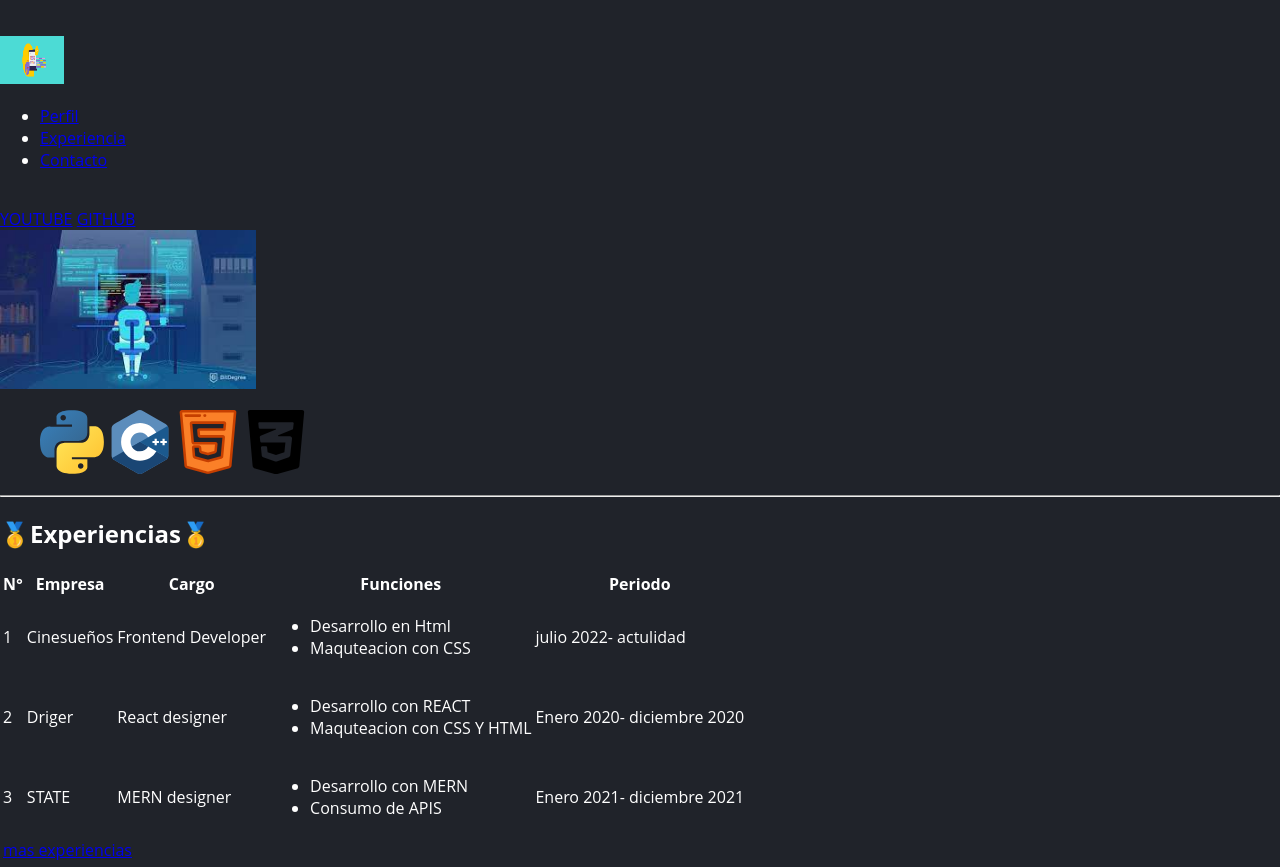
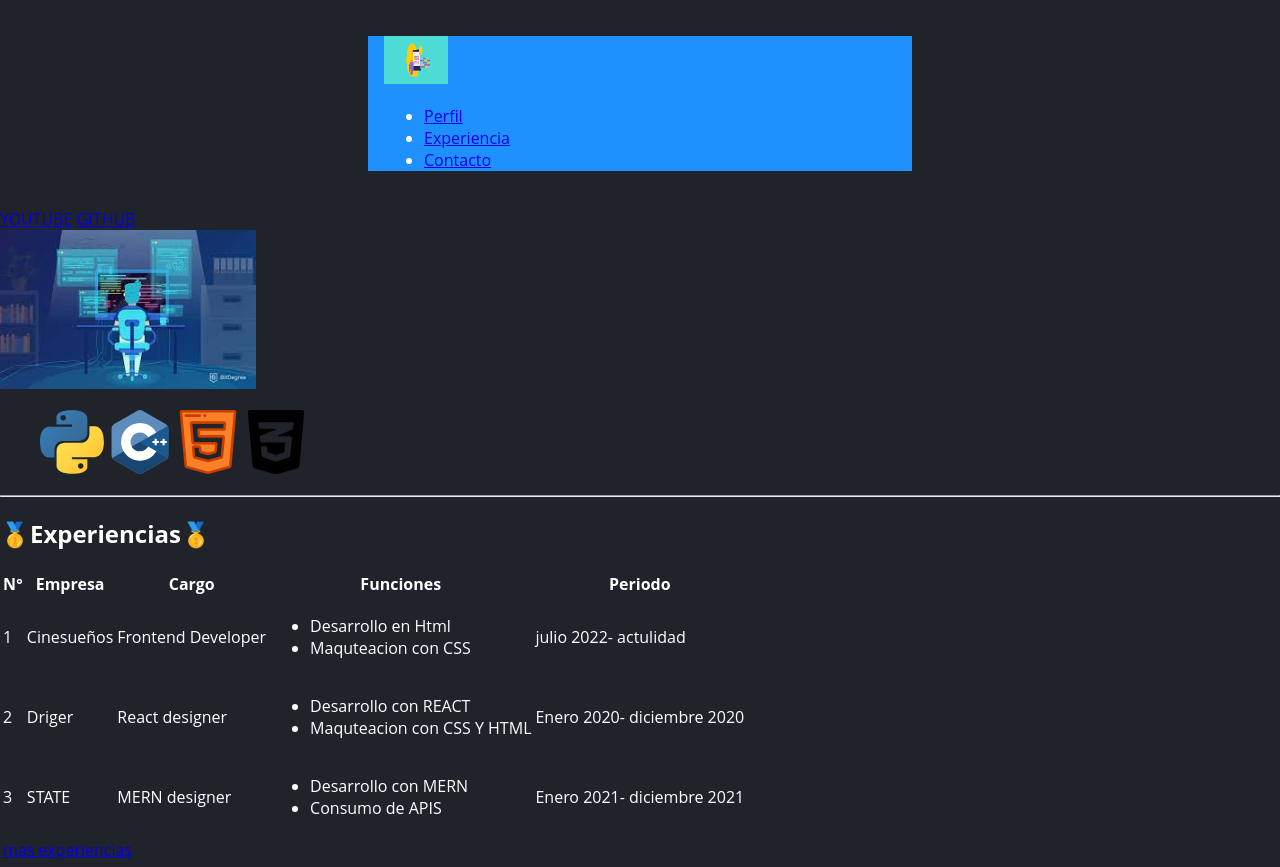
Before and after one commit to william3198/presentacion, a plain HTML site: page index.html in a window 1280 px wide. Shown: the top 867 px of the page. Drawn offline with Linux system fonts and the light colour scheme.

Commit message:
layout css

```diff
--- a/css/index.css
+++ b/css/index.css
@@ -1,6 +1,7 @@
 @import url("./modulos/variables.css");
 @import url("./modulos/header.css");
 @import url("./modulos/nav.css");
+@import url("./modulos/layout.css");
 
   .body{
    background-color: var(--primary-theme-color);
--- /dev/null
+++ b/css/modulos/layout.css
@@ -0,0 +1,7 @@
+.container{
+    background-color: dodgerblue;
+    max-width: var(--max-width-container);
+    margin: 0 auto;
+    padding-left: var(--padding-container) ;
+    padding-right: var(--padding-container);
+}
--- a/index.html
+++ b/index.html
@@ -12,11 +12,11 @@
 <body class="body">
     <header class="header">
         <nav class="nav">
-            <div>
+            <div class="container">
                 <a href="#hero">
                     <img src="./stats/img/cabeza.png" alt="base2.png" width="64" height="48" class="nav__logo">
                 </a>
-                <div class="container">
+                <div >
                     <ul class="menu">
                         <li>
                             <a href="#hero">
```
